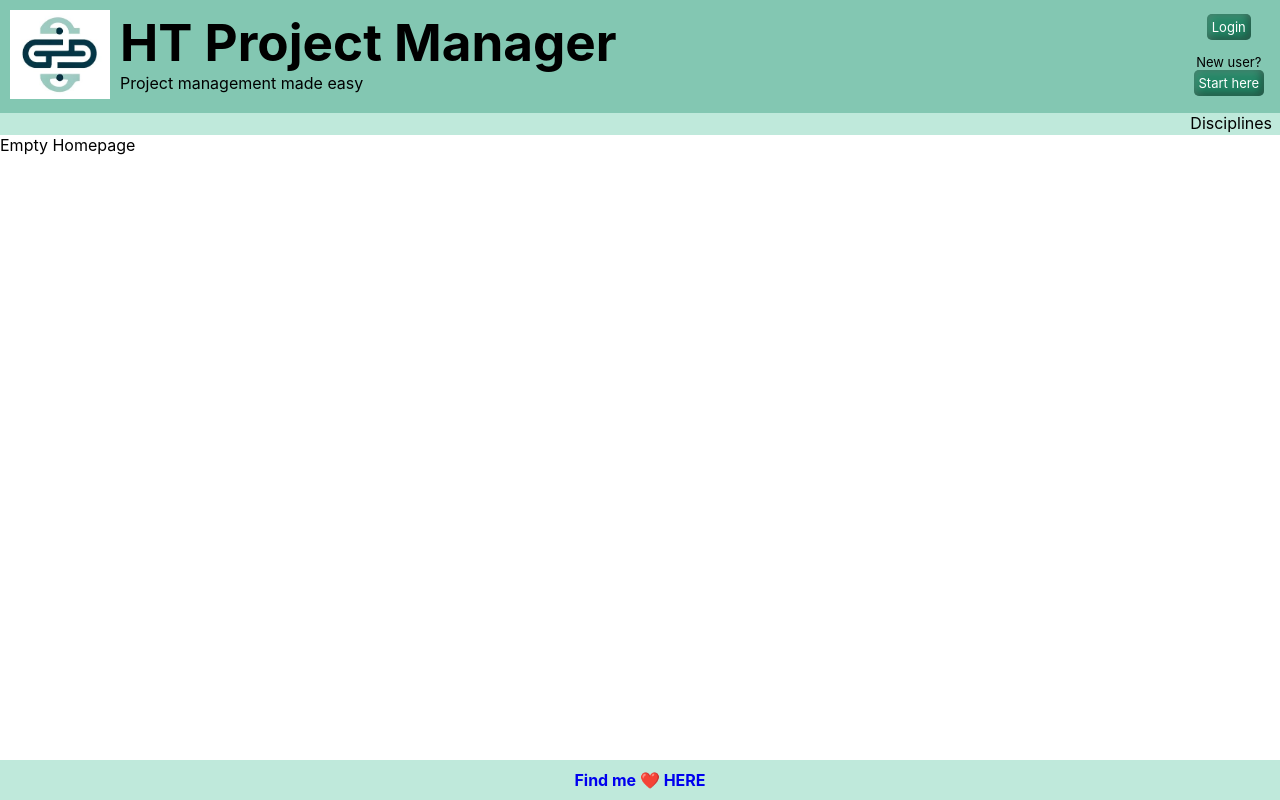
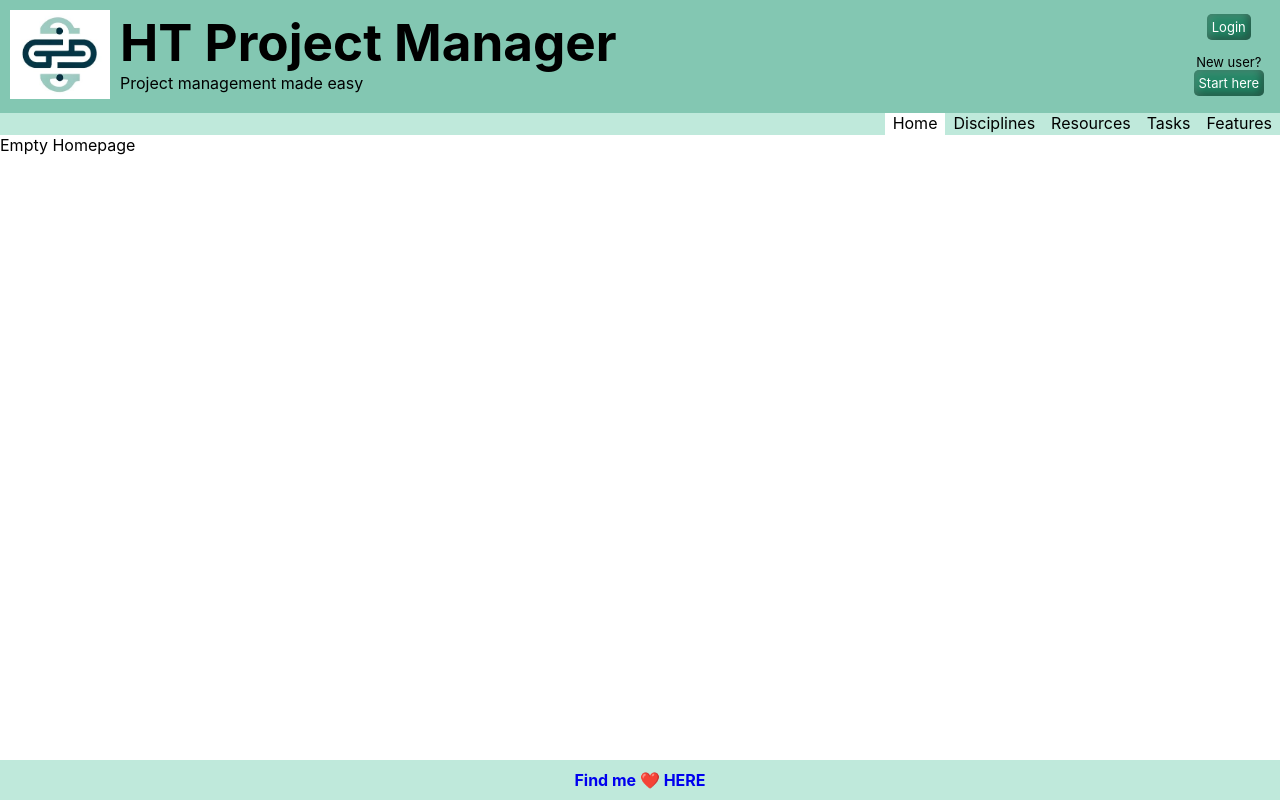
Before and after one commit to kevinchogan/project-manager, a React (Vite) app in the folder client/: page / in a window 1280 px wide. Built offline with nearby package versions, Linux system fonts and the light colour scheme.

Commit message:
set up first pages with nav

```diff
--- a/client/src/components/Navbar/index.css
+++ b/client/src/components/Navbar/index.css
@@ -1,16 +1,26 @@
 nav {
-    background-color: rgb(191, 233, 219);
-    height: 22px;
-    margin: 0;
+  display: flex;
+  flex-direction: row;
+  text-align: right;
+  background-color: rgb(191, 233, 219);
+  height: 22px;
+  margin: 0;
 }
 
-nav li {
-    list-style-type: none;
+.nav-container {
+  display: flex;
+  flex-direction: column;
+  width: 100%;
 }
 
-nav a {
-    padding: 0 .5rem .2rem .5rem;
+.nav-link {
+  padding: 0 0.5rem 0.2rem 0.5rem;
 }
-nav a:hover {
-    background-color:  rgb(220, 255, 243);
+
+.nav-link:hover {
+  background-color: rgb(220, 255, 243);
 }
+
+.nav-active {
+  background-color: white;
+}
--- a/client/src/components/Navbar/index.jsx
+++ b/client/src/components/Navbar/index.jsx
@@ -1,25 +1,46 @@
-import { Link, useLocation } from 'react-router-dom';
-import './index.css'
+import { NavLink } from "react-router-dom";
+import "./index.css";
 
 export default function Nav() {
-  const currentPage = useLocation().pathname;
-
   return (
-    <nav className="">
-      <section
-        style={{
-          display: 'flex',
-          flexDirection: 'row',
-          alignItems: 'flex-start',
-          justifyContent: 'flex-end',
-        }}
-      >
-        <ul className="">
-          <li className="" >
-            <Link to="/disciplines" >Disciplines</Link>
-          </li>
-        </ul>
-      </section>
+    <nav className="nav-container">
+      <ul>
+          <NavLink
+            to="/"
+            className={({ isActive }) =>
+              isActive ? "nav-link nav-active" : "nav-link"}
+          >
+            Home
+          </NavLink>
+          <NavLink
+            to="/disciplines"
+            className={({ isActive }) =>
+              isActive ? "nav-link nav-active" : "nav-link"}
+          >
+            Disciplines
+          </NavLink>
+          <NavLink
+            to="/resources"
+            className={({ isActive }) =>
+              isActive ? "nav-link nav-active" : "nav-link"}
+          >
+            Resources
+          </NavLink>
+          <NavLink
+            to="/tasks"
+            className={({ isActive }) =>
+              isActive ? "nav-link nav-active" : "nav-link"}
+          >
+            Tasks
+          </NavLink>
+          <NavLink
+            to="/features"
+            className={({ isActive }) =>
+              isActive ? "nav-link nav-active" : "nav-link"}
+          >
+            Features
+          </NavLink>
+      </ul>
     </nav>
   );
 }
--- /dev/null
+++ b/client/src/pages/Features.jsx
@@ -0,0 +1,13 @@
+import React, { useState, useEffect } from 'react';
+
+const Features = () => {
+    return (
+        <main>
+            <div>
+                Feature list
+            </div>
+        </main>
+    )
+}
+
+export default Features
--- /dev/null
+++ b/client/src/pages/Resources.jsx
@@ -0,0 +1,13 @@
+import React, { useState, useEffect } from 'react';
+
+const Resources = () => {
+    return (
+        <main>
+            <div>
+                Resource list
+            </div>
+        </main>
+    )
+}
+
+export default Resources
--- /dev/null
+++ b/client/src/pages/Tasks.jsx
@@ -0,0 +1,13 @@
+import React, { useState, useEffect } from 'react';
+
+const Tasks = () => {
+    return (
+        <main>
+            <div>
+                Task list
+            </div>
+        </main>
+    )
+}
+
+export default Tasks
```
Also changed, not shown: client/src/main.jsx (+38 -23 lines).
